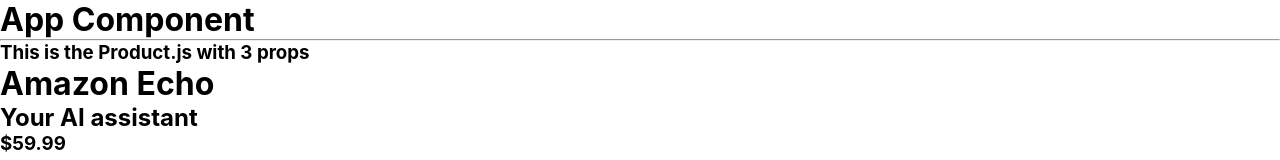
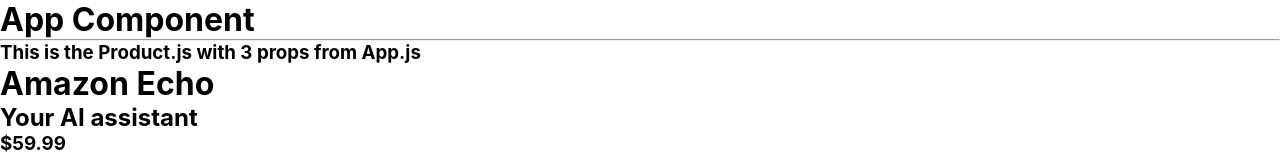
Before and after one commit to brianartea/ztfsh-1, a React (Create React App) app: page / in a window 1280 px wide. Shown: the top 160 px of the page. Built offline with nearby package versions, Linux system fonts and the light colour scheme.

Commit message:
Passed down 3 props from App.js

```diff
--- a/src/Product.js
+++ b/src/Product.js
@@ -3,7 +3,7 @@
 function Product(props) {
   return (
     <div>
-      <h3>This is the Product.js with 3 props</h3>
+      <h3>This is the Product.js with 3 props from App.js</h3>
       <h1>{props.name}</h1>
       <h2>{props.description}</h2>
       <h3>${props.price}</h3>
```
